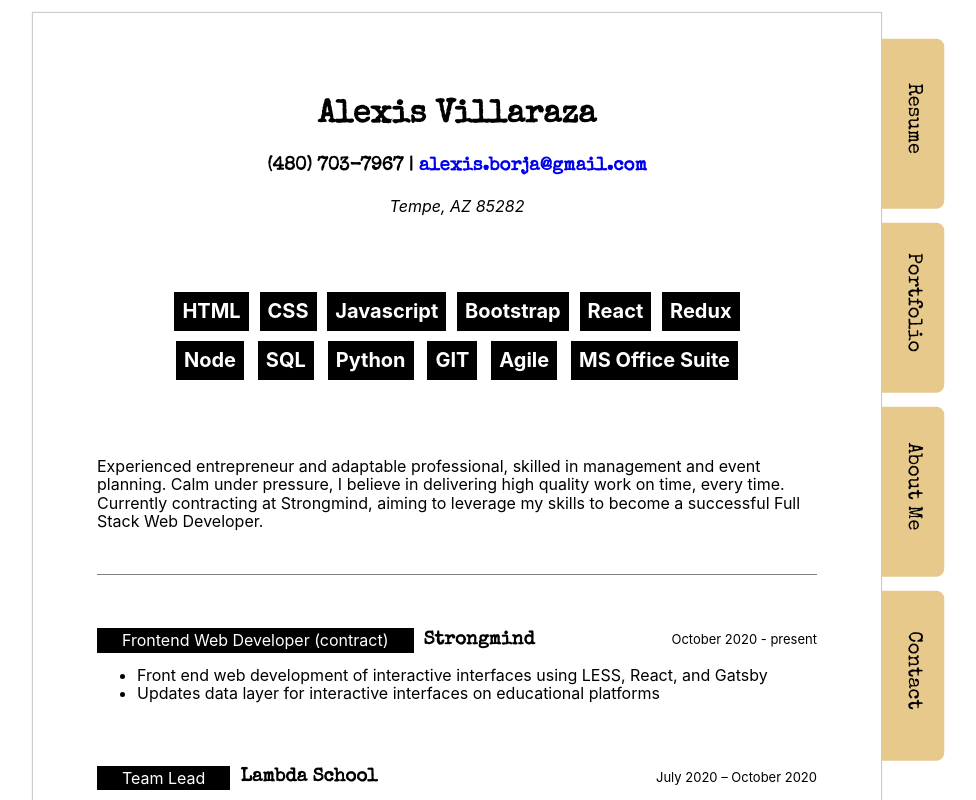
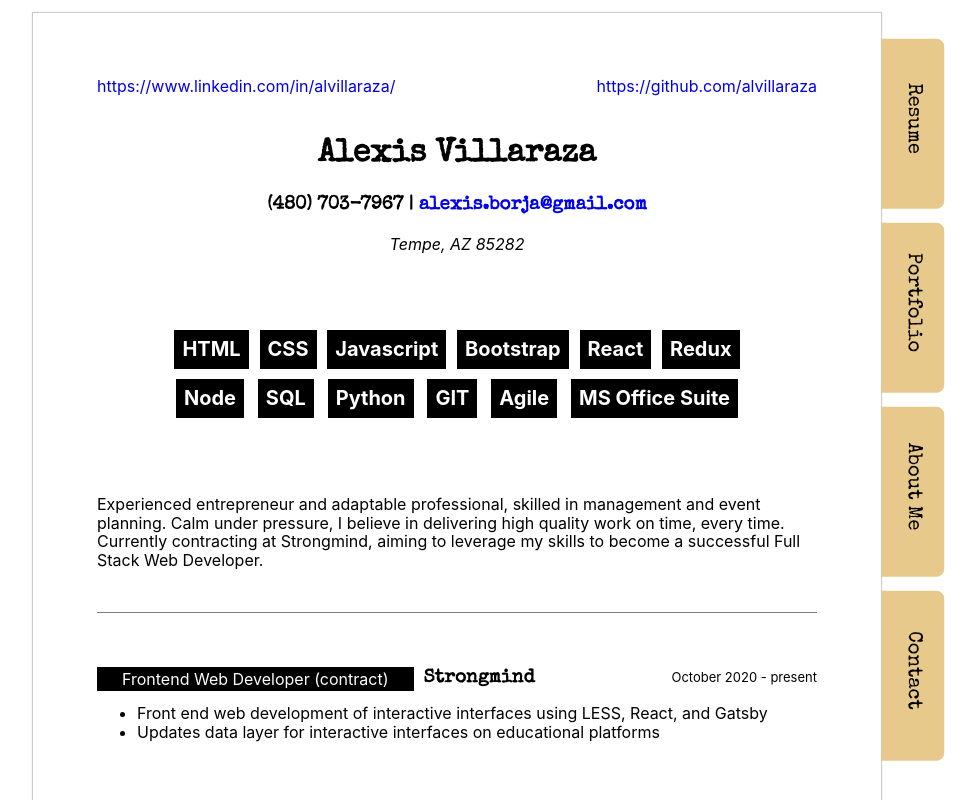
Before and after one commit to alvillaraza/dev_portfolio, a React (Create React App) app in the folder portfolio/: page /resume in a window 1280 px wide. Shown: the top 800 px of the page, without its empty margins (31-1007 px from the left). Built offline with nearby package versions, Linux system fonts and the light colour scheme.

Commit message:
added resume links

```diff
--- a/portfolio/src/Resume.css
+++ b/portfolio/src/Resume.css
@@ -11,6 +11,11 @@ h3 {
 }
 .resume-container a {
   text-decoration: none;
+}
+.resume-container .resume-links {
+  display: flex;
+  justify-content: space-between;
+  padding-bottom: 20px;
 }
 .resume-container .resume-contact-info {
   text-align: center;
--- a/portfolio/src/Resume.less
+++ b/portfolio/src/Resume.less
@@ -12,6 +12,12 @@ h3 {
     box-shadow: 0px 0px 1px 1px rgba(0, 0, 0, 0.2);
     a {
         text-decoration: none;
+    }
+
+    .resume-links {
+        display: flex;
+        justify-content: space-between;
+        padding-bottom: 20px;
     }
 
     .resume-contact-info {
--- a/portfolio/src/components/Resume.js
+++ b/portfolio/src/components/Resume.js
@@ -5,6 +5,14 @@ import '../Resume.css';
 function Resume() {
     return (
         <div className='resume-container'>
+            <div className='resume-links'>
+                <a href='https://www.linkedin.com/in/alvillaraza/' target="_blank">
+                    https://www.linkedin.com/in/alvillaraza/
+                </a>
+                <a href='https://github.com/alvillaraza' target="_blank">
+                    https://github.com/alvillaraza
+                </a>
+            </div>
             <div className='resume-contact-info'>
                 <h1>Alexis Villaraza</h1>
                 <h3>
@@ -104,7 +112,7 @@ function Resume() {
                         </li>{' '}
                         <li>
                             Built a{' '}
-                            <a href='https://master.d192i0nnd51m2r.amplifyapp.com/'>
+                            <a href='https://master.d192i0nnd51m2r.amplifyapp.com/' target="_blank">
                                 fitness app
                             </a>{' '}
                             in 3 release canvases in a team of 4, using GIT,
```
